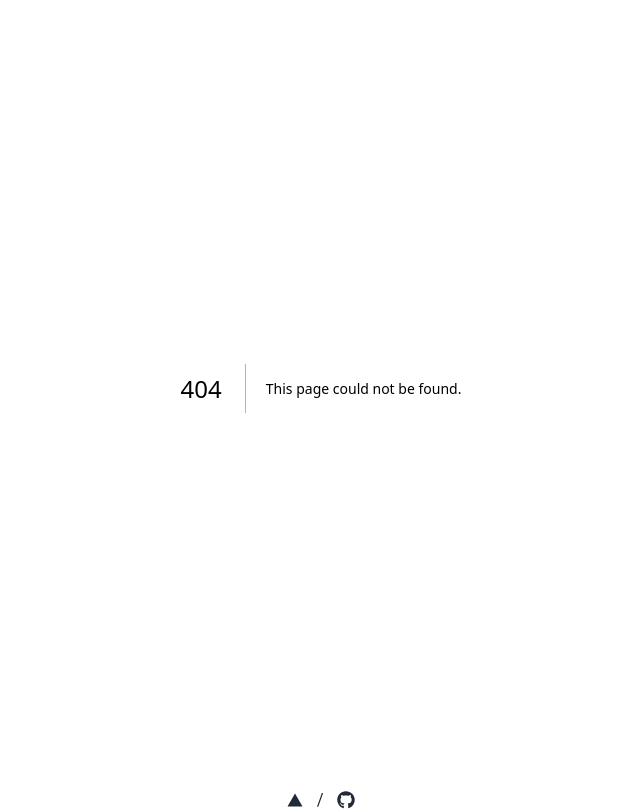
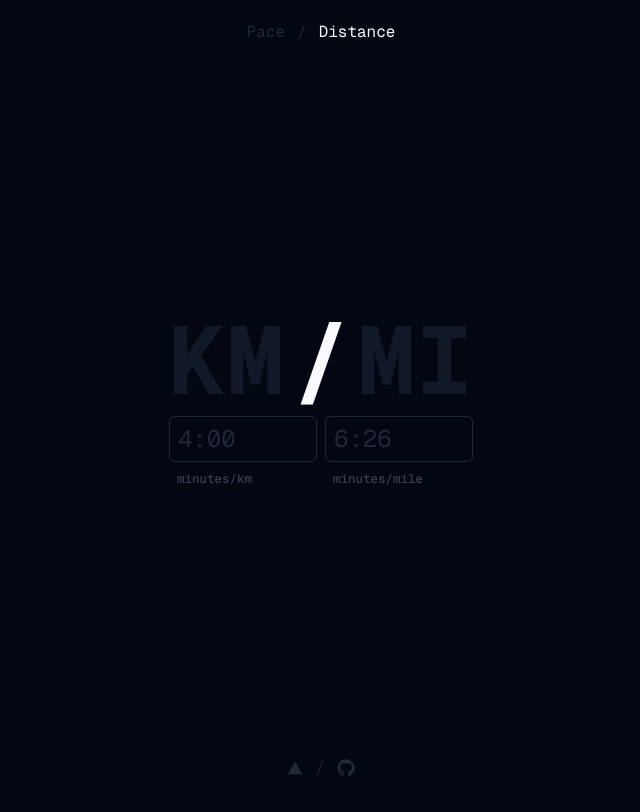
Before and after one commit to sambecker/km-mi, a Next.js app: page /distance in a window 1280 px wide. Before the commit this address had no page. Shown: the whole page, without its empty margins (319-959 px from the left). Built offline with nearby package versions, Linux system fonts and the light colour scheme.

Commit message:
Add /distance page

```diff
--- a/app/page.tsx
+++ b/app/distance/page.tsx
@@ -1,7 +1,7 @@
+import ClientContent from '@/components/ClientContent';
 import AppStateProvider from '@/state/AppStateProvider';
-import ClientContent from '@/components/ClientContent';
 
-export default function Home() {
+export default function DistancePage() {
   return (
     <AppStateProvider>
       <ClientContent />
--- a/app/layout.tsx
+++ b/app/layout.tsx
@@ -6,8 +6,10 @@ import { BASE_URL, DESCRIPTION, TITLE } from '@/site/meta';
 import { Analytics } from '@vercel/analytics/next';
 import { SpeedInsights } from '@vercel/speed-insights/next';
 import Footer from '@/components/Footer';
+import { ReactNode } from 'react';
 
 import './globals.css';
+import Header from '@/components/Header';
 
 export const metadata: Metadata = {
   title: TITLE,
@@ -34,7 +36,7 @@ export const metadata: Metadata = {
 export default function RootLayout({
   children,
 }: Readonly<{
-  children: React.ReactNode;
+  children: ReactNode;
 }>) {
   return (
     <html lang="en">
@@ -54,6 +56,7 @@ export default function RootLayout({
           <div className={twMerge(
             'flex flex-col w-full items-center justify-center h-full',
           )}>
+            <Header />
             <div className="flex grow items-center">
               {children}
             </div>
--- /dev/null
+++ b/components/Header.tsx
@@ -0,0 +1,32 @@
+'use client';
+
+import Link from 'next/link';
+import { usePathname } from 'next/navigation';
+import { twMerge } from 'tailwind-merge';
+
+export default function Header({ className } : { className?: string}) {
+  const pathname = usePathname();
+
+  const renderLink = (text: string, href: string, selected?: boolean) =>
+    <Link
+      href={href}
+      className={twMerge(
+        selected ? 'text-gray-50' : 'text-gray-800',
+      )}
+    >
+      {text}
+    </Link>;
+
+  return (
+    <div className={twMerge(
+      'h-16',
+      'flex items-center justify-center gap-3',
+      'text-base font-normal',
+      className,
+    )}>
+      {renderLink('Pace', '/', !pathname.startsWith('/distance'))}
+      <span className="text-gray-800">/</span>
+      {renderLink('Distance', '/distance', pathname.startsWith('/distance'))}
+    </div>
+  );
+}
--- a/package.json
+++ b/package.json
@@ -3,7 +3,7 @@
   "version": "0.1.0",
   "private": true,
   "scripts": {
-    "dev": "next dev --turbo",
+    "dev": "next dev",
     "build": "next build",
     "start": "next start",
     "lint": "next lint",
```
Also changed, not shown: state/AppStateProvider.tsx (+6 -1 lines), app/globals.css (line endings or trailing spaces).
